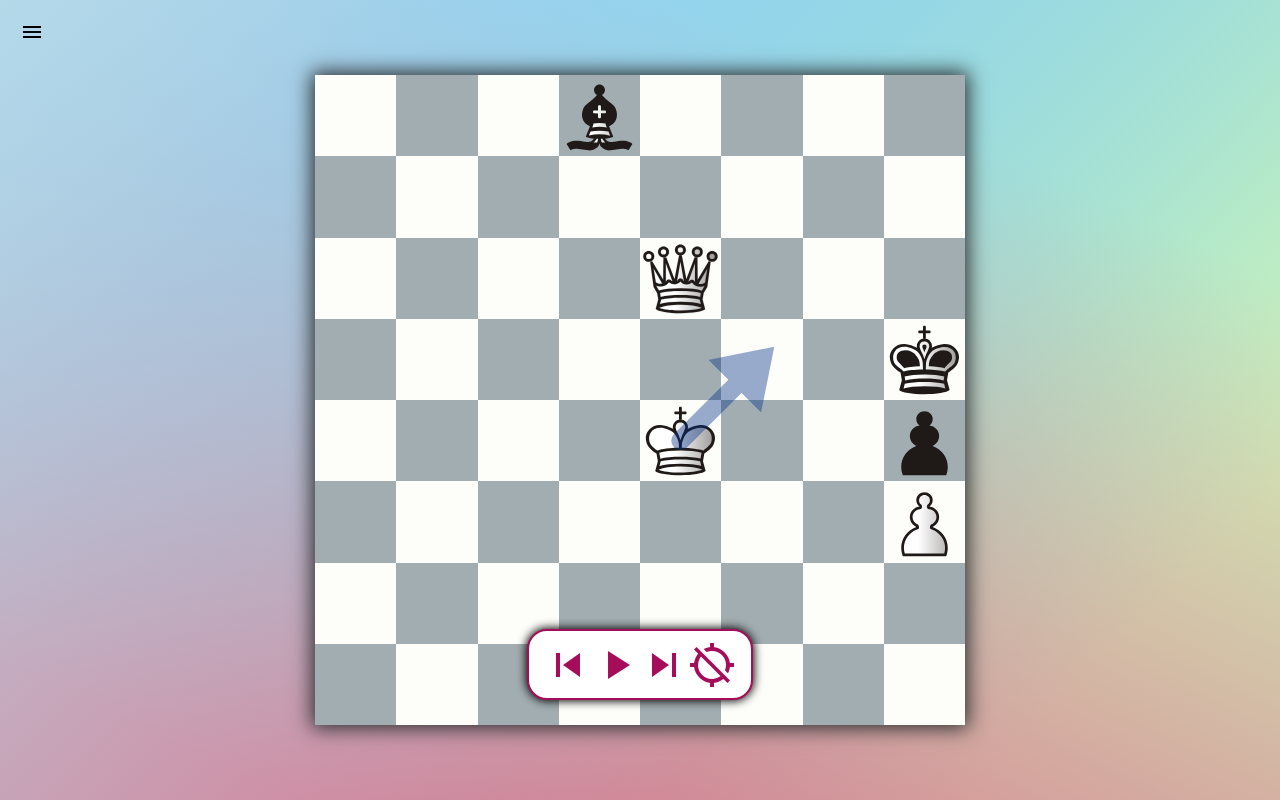
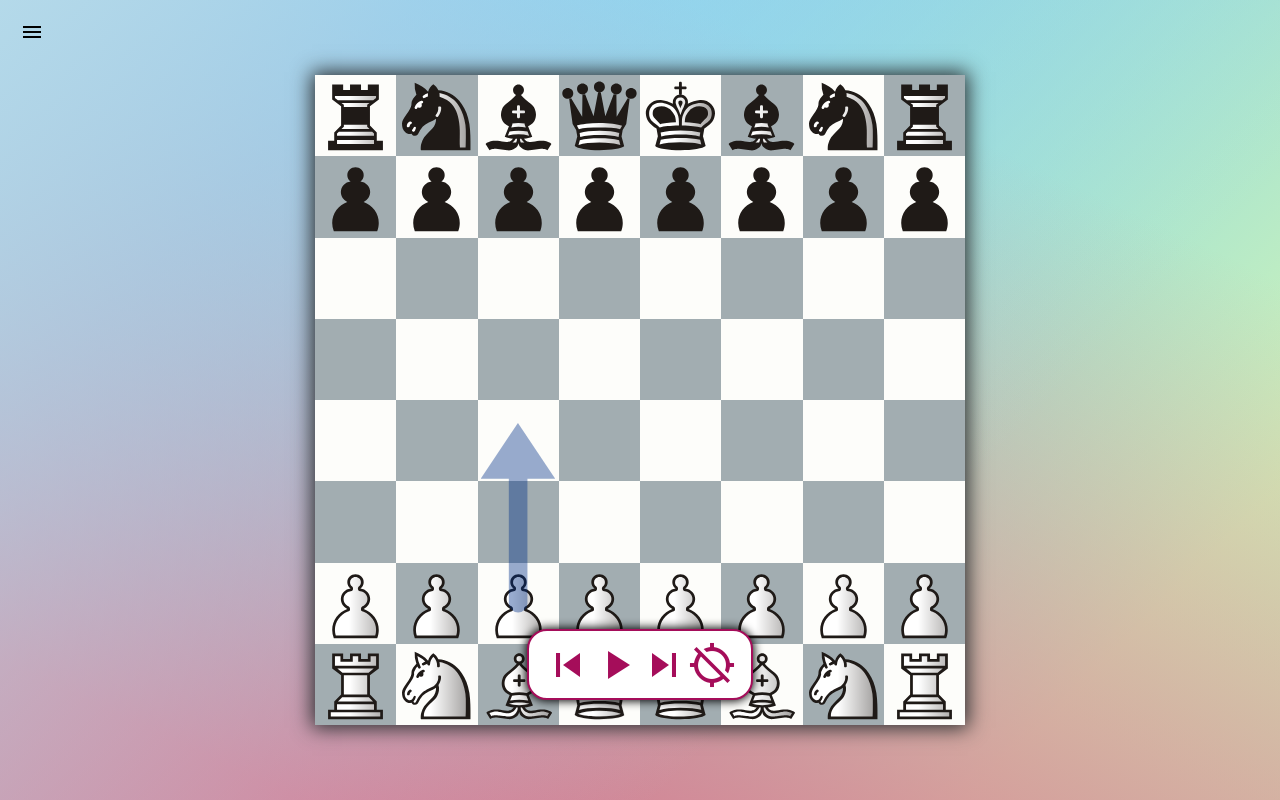
Before and after one commit to ThomasChaf/Chess, a React (Create React App) app: page /chess in a window 1280 px wide. Built offline with nearby package versions, Linux system fonts and the light colour scheme.

Commit message:
Mat #3 + better parser

```diff
--- a/src/app/Chess/useAnalyse/analyst.ts
+++ b/src/app/Chess/useAnalyse/analyst.ts
@@ -1,19 +1,34 @@
-import { PieceColor, PieceType, Play } from "core/chess";
+import { PieceColor, Play } from "core/chess";
 import { Board } from "core/chess/board";
-import { comparePlay, opponentColor } from "core/chess/utils";
+import { opponentColor } from "core/chess/utils";
 import { Move } from "./position";
-import { displayPlay } from "./utils";
 
 export class Analyst {
-  static computeMoves(initialBoard: Board, color: PieceColor, depth: number): Move[] {
-    if (depth === 0) return [];
+  moves: Move[] | null = null;
 
-    const moves: Move[] = [];
-    const pieces = initialBoard.getPieces({ color });
+  findBestMove(): Move | undefined {
+    if (!this.moves) return;
+    return this.moves.filter((move: Move) => move.analyse?.checkMate)[0];
+  }
 
-    if (depth === 2) {
-      console.log(pieces);
+  computeMoves(initialBoard: Board, color: PieceColor, depth: number, moves: Move[] | null): Move[] | null {
+    if (depth === 0) return null;
+
+    if (moves) {
+      for (let move of moves) {
+        const { board } = move;
+        const opp = this.computeMoves(board, opponentColor(color), depth - 1, move.opponentMoves);
+        if (!move.opponentMoves) {
+          move.opponentMoves = opp;
+        }
+        move.computePostAnalyse(color);
+        if (move.analyse?.checkMate) return null;
+      }
+      return null;
     }
+
+    let newMoves: Move[] = [];
+    const pieces = initialBoard.getPieces(color);
 
     for (let piece of pieces) {
       const destinations = initialBoard.computePossibleDestinations(piece);
@@ -21,54 +36,48 @@ export class Analyst {
         const board = Board.copy(initialBoard);
         const play = board.applyMove({ from: piece.position, to: destination });
         const move = new Move(board, play);
-        if (
-          depth === 2 &&
-          comparePlay(play, {
-            move: { from: [5, 6], to: [7, 6] },
-            piece: {
-              id: "3",
-              type: PieceType.Queen,
-              color: PieceColor.White,
-              row: 6,
-              col: 7
-            }
-          } as Play)
-        ) {
-          debugger;
-          console.log(play);
-          board.display();
-          console.log(move.opponentMoves);
+        const forbidden = move.computePreAnalyse(color);
+        if (forbidden) continue;
 
-          move.opponentMoves = Analyst.computeMoves(board, opponentColor(color), depth - 1).filter((opponentMove) => {
-            return opponentMove.analyse && !opponentMove.analyse.kingAttacked;
-          });
-          move.opponentMoves.forEach((x) => {
-            console.log(displayPlay(x.lastPlay));
-          });
-        } else {
-          move.opponentMoves = Analyst.computeMoves(board, opponentColor(color), depth - 1);
-        }
+        move.opponentMoves = this.computeMoves(board, opponentColor(color), depth - 1, null);
 
-        move.computeAnalyse(color);
-        moves.push(move);
+        move.computePostAnalyse(color);
+        newMoves.push(move);
       }
     }
 
-    return moves;
+    newMoves.sort((m1, m2) => m1.compare(m2));
+    if (newMoves[0]?.analyse?.checkMate) {
+      newMoves = [newMoves[0]];
+    }
+
+    if (newMoves.length === 1 && depth === 1) {
+      const forcedMove = newMoves[0];
+      forcedMove.opponentMoves = this.computeMoves(forcedMove.board, opponentColor(color), depth + 1, null);
+      forcedMove.computePostAnalyse(color);
+    }
+
+    return newMoves;
   }
 
-  public find(board: Board, lastPlay: Play): Play[] | null {
-    console.time("concatenation");
+  static find(board: Board, lastPlay: Play): Move | undefined {
     const color = opponentColor(lastPlay.piece.color) || PieceColor.White;
 
-    console.log(lastPlay, color);
+    const analyst = new Analyst();
 
-    const myMoves = Analyst.computeMoves(board, color, 2);
-    console.log(myMoves);
-    for (let move of myMoves) {
-      if (move.analyse?.checkMate) return [move.lastPlay];
+    let depth = 1;
+    while (depth < 5) {
+      const moves = analyst.computeMoves(board, color, depth, analyst.moves);
+      if (!analyst.moves) {
+        analyst.moves = moves;
+      }
+
+      const checkMove = analyst.findBestMove();
+      if (checkMove) return checkMove;
+
+      depth++;
     }
 
-    return null;
+    return undefined;
   }
 }
--- a/src/app/Chess/useAnalyse/analyst.types.ts
+++ b/src/app/Chess/useAnalyse/analyst.types.ts
@@ -1,5 +1,5 @@
 export interface Analyse {
   checkMate: boolean;
-  kingAttacked: boolean;
+  forcedMate: boolean;
   opponentKingAttacked: boolean;
 }
--- a/src/app/Chess/useAnalyse/index.ts
+++ b/src/app/Chess/useAnalyse/index.ts
@@ -2,7 +2,6 @@ import { useState } from "react";
 import { Game } from "core/chess";
 
 import { Analyst } from "./analyst";
-import { displaySuggestion } from "./utils";
 
 export const useAnalyse = (game: Game) => {
   const [loading, setLoading] = useState<boolean>(false);
@@ -10,12 +9,13 @@ export const useAnalyse = (game: Game) => {
   const analyse = () => {
     setLoading(true);
 
-    const analyst = new Analyst();
     const lastPlay = game.getLastPlay();
     if (lastPlay) {
-      const result = analyst.find(game.board, lastPlay);
+      const result = Analyst.find(game.board, lastPlay);
       console.log("============= FINAL RESULT: =============");
-      console.log(displaySuggestion(result));
+      result?.display();
+      console.log(result);
+      console.log("=========================================");
     }
 
     setLoading(false);
--- a/src/app/Chess/useAnalyse/position.ts
+++ b/src/app/Chess/useAnalyse/position.ts
@@ -2,29 +2,59 @@ import { PieceColor, Play } from "core/chess";
 import { Board } from "core/chess/board";
 import { opponentColor } from "core/chess/utils";
 import { Analyse } from "./analyst.types";
-import { getKing } from "./utils";
+import { displayPlay, getKing } from "./utils";
 
 export class Move {
   analyse: Analyse | undefined;
-  opponentMoves: Move[];
+  opponentMoves: Move[] | null = null;
   board: Board;
   lastPlay: Play;
 
   constructor(board: Board, lastPlay: Play) {
     this.board = board;
     this.lastPlay = lastPlay;
-    this.opponentMoves = [];
   }
 
-  public computeAnalyse(color: PieceColor) {
+  // if move is better than current return 1 otherwise -1
+  public compare(move: Move): number {
+    if (move.analyse?.checkMate || move.analyse?.forcedMate) return 1;
+
+    if (move.analyse?.opponentKingAttacked && !this.analyse?.opponentKingAttacked) return 1;
+    if (!move.analyse?.opponentKingAttacked && this.analyse?.opponentKingAttacked) return -1;
+    return (this.opponentMoves || []).length - (move.opponentMoves || []).length;
+  }
+
+  public computePreAnalyse(color: PieceColor): boolean {
     const king = getKing(this.board, color);
     const opponentKing = getKing(this.board, opponentColor(color));
+    if (!king || !opponentKing) return true;
+
+    return this.board.isPositionDefended(king.position, color);
+  }
+
+  public computePostAnalyse(color: PieceColor) {
+    const opponentKing = getKing(this.board, opponentColor(color));
+
     const opponentKingAttacked = this.board.isPositionDefended(opponentKing.position, opponentColor(color));
 
     this.analyse = {
-      checkMate: opponentKingAttacked && this.opponentMoves.length === 0,
-      kingAttacked: this.board.isPositionDefended(king.position, color),
+      checkMate: false,
+      forcedMate: false,
       opponentKingAttacked
     };
+    if (this.opponentMoves) {
+      this.analyse.checkMate = opponentKingAttacked && this.opponentMoves.every((move) => move.analyse?.forcedMate);
+      this.analyse.forcedMate = this.opponentMoves.some((move) => move.analyse?.checkMate);
+    }
+  }
+
+  public display() {
+    console.log("DISPLAY MOVE: ============", this.analyse);
+    this.board.display();
+    displayPlay(this.lastPlay, "MY");
+    this.opponentMoves &&
+      this.opponentMoves.forEach((x) => {
+        displayPlay(x.lastPlay, "O:");
+      });
   }
 }
--- a/src/app/Chess/useAnalyse/utils.ts
+++ b/src/app/Chess/useAnalyse/utils.ts
@@ -1,14 +1,12 @@
 import { PieceColor, PieceType, Play } from "core/chess";
 import { Board } from "core/chess/board";
 
-export const displayPlay = ({ move, piece }: Play): string => {
-  return `${JSON.stringify(move)} ${piece.type} ${piece.color}`;
+export const displayPlay = (play: Play | undefined, suffix: string = "") => {
+  if (!play) {
+    console.log("NO PLAY");
+  } else {
+    console.log(suffix, `${JSON.stringify(play.move)} ${play.piece.type} ${play.piece.color}`);
+  }
 };
 
-export const displaySuggestion = (plays: Play[] | null): string => {
-  if (!plays) return "null";
-
-  return `${plays.map(displayPlay).join("\n")}`;
-};
-
-export const getKing = (board: Board, color: PieceColor) => board.getPieces({ type: PieceType.King, color })[0];
+export const getKing = (board: Board, color: PieceColor) => board.getPieces(color, { type: PieceType.King })[0];
--- a/src/app/index.tsx
+++ b/src/app/index.tsx
@@ -14,13 +14,29 @@ export const App = () => {
   const [game, setGame] = useState<Game>(new Game());
 
   useEffect(() => {
+    // const nGame = parse(
+    //   '[Event "Rated Bullet game"]\n[Site "https://lichess.org/kBrG5XZ6"]\n[Date "2021.08.17"]\n[White "Totolebarjo"]\n[Black "fadu94"]\n[Result "1-0"]\n[UTCDate "2021.08.17"]\n[UTCTime "00:59:57"]\n[WhiteElo "1448"]\n[BlackElo "1450"]\n[WhiteRatingDiff "+6"]\n[BlackRatingDiff "-6"]\n[Variant "Standard"]\n[TimeControl "120+1"]\n[ECO "B10"]\n[Opening "Caro-Kann Defense"]\n[Termination "Normal"]\n1. e4 c6 2. Nc3 d5 3. exd5 cxd5 4. d4 g6 5. Nf3 Bg7 6. Bd3 Nf6 7. O-O O-O 8. b3 Nc6 9. Bb2 Bg4 10. Be2 Rc8 11. h3 Bxf3 12. Bxf3 e6 13. Re1 Qb6 14. Ne2 Ne4 15. Rb1 Nb4 16. c3 Nxa2 17. Ra1 Naxc3 18. Nxc3 Nxc3 19. Bxc3 Rxc3 20. Ra4 a6 21. Re3 Rfc8 22. Rxc3 Rxc3 23. Qd2 Qxb3 24. Bd1 Qxa4 25. Bxa4 Ra3 26. Bd1 Ra1 27. Kh2 b5 28. Bf3 a5 29. Qc3 Rf1 30. Qxa5 Rxf2 31. Qxb5 Bxd4 32. Qe8+ Kg7 33. Qe7 Bf6 34. Qd6 e5 35. Qb6 e4 36. Qxf2 exf3 37. gxf3 d4 38. Kg3 Be5+ 39. f4 Bf6 40. Kg4 h5+ 41. Kf3 g5 42. fxg5 Bxg5 43. Qxd4+ Bf6 44. Qh4 Kh6 45. Qf4+ Bg5 46. Qxf7 h4 47. Qe6+ Kh5 48. Ke4 Bd8 49. Kf5 Bg5 50. Qg6# 1-0'
+    // );
+
+    // const nGame = parse(
+    //   '[Event "Rated Rapid game"]\n[Site "https://lichess.org/3WgJV8yb"]\n[Date "2021.09.10"]\n[White "Frundsberg1"]\n[Black "DrBoomkestien"]\n[Result "0-1"]\n[UTCDate "2021.09.10"]\n[UTCTime "09:11:13"]\n[WhiteElo "2499"]\n[BlackElo "2395"]\n[WhiteRatingDiff "-7"]\n[BlackRatingDiff "+8"]\n[Variant "Standard"]\n[TimeControl "600+0"]\n[ECO "B13"]\n[Opening "Caro-Kann Defense: Panov Attack, Modern Defense, Carlsbad Line"]\n[Termination "Time forfeit"]\n1. e4 c6 2. d4 d5 3. exd5 cxd5 4. c4 Nf6 5. Nc3 Nc6 6. Bg5 e6 7. c5 Be7 8. Nf3 h6 9. Bf4 O-O 10. Bb5 Nh5 11. Be3 Nf6 12. O-O a6 13. Bxc6 bxc6 14. Ne5 Bb7 15. b4 Rb8 16. a4 Nd7 17. Bf4 Nxe5 18. Bxe5 Rc8 19. b5 axb5 20. axb5 cxb5 21. Nxb5 f6 22. Bg3 Ra8 23. Qg4 Qd7 24. Rxa8 Rxa8 25. Nc7 f5 26. Qe2 Ra4 27. Nxe6 Ba6 28. Qe5 Bf6 29. Qb8+ Bc8 30. Nf4 Bxd4 31. Qb3 Rc4 32. h4 g5 33. hxg5 hxg5 34. Nh5 f4 35. Rd1 fxg3 36. Rxd4 gxf2+ 37. Kf1 Qe6 38. Rd1 Ba6 39. Qb8+ Kh7 40. Kxf2 Rc2+ 41. Kg1 Qe3+ 42. Kh2 Rxg2+ 43. Kxg2 Qe2+ 44. Kg3 Qxd1 45. Qc7+ Kh6 46. Qd6+ Kxh5 47. Qxa6 Qg4+ 48. Kf2 Qf4+ 49. Ke2 Qd4 50. Kf1 Qe4 51. Kf2 Qf4+ 52. Kg1 Qe4 53. Kf1 Qb1+ 54. Kg2 Qe4+ 55. Kg3 Qf4+ 56. Kg2 Kg4 57. Kg1 Qe4 0-1'
+    // );
+
+    // const nGame = parse(
+    //   '[Event "Rated Rapid game"]\n[Site "https://lichess.org/6vyYqbwl"]\n[Date "2017.03.06"]\n[White "docti"]\n[Black "marmat2"]\n[Result "0-1"]\n[UTCDate "2017.03.06"]\n[UTCTime "12:15:35"]\n[WhiteElo "1725"]\n[BlackElo "1760"]\n[WhiteRatingDiff "-9"]\n[BlackRatingDiff "+9"]\n[Variant "Standard"]\n[TimeControl "600+3"]\n[ECO "B20"]\n[Opening "Sicilian Defense: Staunton-Cochrane Variation"]\n[Termination "Normal"]\n1. e4 c5 2. c4 Nc6 3. Nc3 e6 4. d3 a6 5. Nf3 Nf6 6. Be2 Nd4 7. Be3 Nxe2 8. Qxe2 Ng4 9. h3 Nxe3 10. fxe3 Be7 11. O-O O-O 12. Rf2 Qc7 13. Nd2 Bg5 14. Rf3 b6 15. Rb1 Bb7 16. a3 Rae8 17. Qf2 f5 18. Rf1 f4 19. exf4 Rxf4 20. Rxf4 Bf6 21. Qg3 Be5 22. Qf3 Bxf4 23. Qxf4 Qxf4 24. Rxf4 Rf8 25. Rxf8+ Kxf8 26. Kf2 Kf7 27. Kf3 g5 28. Kg4 Kg6 29. g3 b5 30. cxb5 axb5 31. Nxb5 d5 32. Nd6 Ba6 33. exd5 Bxd3 34. dxe6 Be2+ 35. Nf3 h5# 0-1'
+    // );
+
+    // const nGame = parse(
+    //   '[Event "Rated Blitz game"]\n[Site "https://lichess.org/efcvL4qF"]\n[Date "2017.05.27"]\n[White "lidbo"]\n[Black "maniospas"]\n[Result "0-1"]\n[UTCDate "2017.05.27"]\n[UTCTime "23:08:42"]\n[WhiteElo "1502"]\n[BlackElo "1506"]\n[WhiteRatingDiff "-12"]\n[BlackRatingDiff "+10"]\n[Variant "Standard"]\n[TimeControl "30+11"]\n[ECO "B06"]\n[Opening "Modern Defense: Two Knights Variation"]\n[Termination "Normal"]\n1. e4 d6 2. Nf3 g6 3. Nc3 Bg7 4. d4 Nd7 5. Bd3 e5 6. Be3 Ne7 7. O-O O-O 8. d5 b6 9. Qe2 Nc5 10. Qd2 f5 11. Bh6 f4 12. Bxg7 Kxg7 13. Ng5 Ng8 14. b4 Nxd3 15. Ne6+ Bxe6 16. dxe6 Nxb4 17. Nd5 Nxd5 18. Qxd5 Qe7 19. g3 Nf6 20. Qc4 fxg3 21. fxg3 Rfe8 22. Rf2 Qxe6 23. Qxc7+ Re7 24. Qc6 Rc8 25. Qa4 a5 26. Raf1 Nh5 27. Qb5 Rb7 28. Qd3 Rc4 29. Qe3 b5 30. Rf8 Rbc7 31. Qg5 Rxe4 32. h3 Qxh3 33. R8f7+ Rxf7 34. Rxf7+ Kxf7 35. Qd8 Qxg3+ 0-1'
+    // );
+
     const nGame = parse(
-      '[Event "Rated Bullet game"]\n[Site "https://lichess.org/kBrG5XZ6"]\n[Date "2021.08.17"]\n[White "Totolebarjo"]\n[Black "fadu94"]\n[Result "1-0"]\n[UTCDate "2021.08.17"]\n[UTCTime "00:59:57"]\n[WhiteElo "1448"]\n[BlackElo "1450"]\n[WhiteRatingDiff "+6"]\n[BlackRatingDiff "-6"]\n[Variant "Standard"]\n[TimeControl "120+1"]\n[ECO "B10"]\n[Opening "Caro-Kann Defense"]\n[Termination "Normal"]\n1. e4 c6 2. Nc3 d5 3. exd5 cxd5 4. d4 g6 5. Nf3 Bg7 6. Bd3 Nf6 7. O-O O-O 8. b3 Nc6 9. Bb2 Bg4 10. Be2 Rc8 11. h3 Bxf3 12. Bxf3 e6 13. Re1 Qb6 14. Ne2 Ne4 15. Rb1 Nb4 16. c3 Nxa2 17. Ra1 Naxc3 18. Nxc3 Nxc3 19. Bxc3 Rxc3 20. Ra4 a6 21. Re3 Rfc8 22. Rxc3 Rxc3 23. Qd2 Qxb3 24. Bd1 Qxa4 25. Bxa4 Ra3 26. Bd1 Ra1 27. Kh2 b5 28. Bf3 a5 29. Qc3 Rf1 30. Qxa5 Rxf2 31. Qxb5 Bxd4 32. Qe8+ Kg7 33. Qe7 Bf6 34. Qd6 e5 35. Qb6 e4 36. Qxf2 exf3 37. gxf3 d4 38. Kg3 Be5+ 39. f4 Bf6 40. Kg4 h5+ 41. Kf3 g5 42. fxg5 Bxg5 43. Qxd4+ Bf6 44. Qh4 Kh6 45. Qf4+ Bg5 46. Qxf7 h4 47. Qe6+ Kh5 48. Ke4 Bd8 49. Kf5 Bg5 50. Qg6# 1-0'
+      '[Event "Rated Rapid game"]\n[Site "https://lichess.org/gYiTebGO"]\n[Date "2021.03.14"]\n[White "CHECKPIT"]\n[Black "AdihuyHuyy"]\n[Result "0-1"]\n[UTCDate "2021.03.14"]\n[UTCTime "04:25:27"]\n[WhiteElo "2054"]\n[BlackElo "2008"]\n[WhiteRatingDiff "-6"]\n[BlackRatingDiff "+7"]\n[Variant "Standard"]\n[TimeControl "600+0"]\n[ECO "A23"]\n[Opening "English Opening: King\'s English Variation, Two Knights Variation, Keres Variation"]\n[Termination "Normal"]\n1. c4 e5 2. Nc3 c6 3. g3 Nf6 4. Bg2 d5 5. cxd5 cxd5 6. d4 e4 7. e3 Bb4 8. Ne2 O-O 9. h3 Be6 10. O-O Nc6 11. a3 Bd6 12. Nb5 Be7 13. Kh2 Qd7 14. Nf4 Na5 15. Nc3 Nc4 16. Nxe6 fxe6 17. Ne2 Nd6 18. Bd2 Rac8 19. Nf4 Nf5 20. Bc3 g5 21. Nh5 h6 22. Nxf6+ Rxf6 23. Qe2 Bd6 24. Rac1 Kg7 25. Qg4 Nh4 26. Bxe4 dxe4 27. Qxe4 Nf3+ 28. Kg2 Rcf8 29. d5 e5 30. Bb4 Bxb4 31. Qxb4 Qxd5 32. Rc7+ Kg6 33. e4 Qd3 34. Qxb7 Ne1+ 35. Kg1 Rxf2 36. Rxf2 Qxg3+ 0-1'
     );
 
     nGame.autoplay = false;
-    nGame.interval = 1500;
-    nGame.moveForwardTo(48.5);
+    nGame.interval = 800;
+    // nGame.moveForwardTo(1);
     setGame(nGame);
   }, []); // eslint-disable-line
 
--- a/src/core/chess/board.ts
+++ b/src/core/chess/board.ts
@@ -9,7 +9,6 @@ export interface PieceFilters {
   row?: number;
   col?: number;
   type?: PieceType;
-  color?: PieceColor;
 }
 
 export class Board {
@@ -34,14 +33,14 @@ export class Board {
     if (piece) piece.type = promotion;
   };
 
-  public getPieces = (filters?: PieceFilters): Piece[] => {
+  public getPieces = (color?: PieceColor, filters?: PieceFilters): Piece[] => {
     if (!filters) return this.pieces;
 
     return this.pieces.filter(
       (p: Piece) =>
+        (!color || color === p.color) &&
         (!filters.row || filters.row === p.row) &&
         (!filters.col || filters.col === p.col) &&
-        (!filters.color || filters.color === p.color) &&
         (!filters.type || filters.type === p.type)
     );
   };
@@ -52,7 +51,7 @@ export class Board {
 
   private isExisting = (position: BoardPosition): boolean => {
     const [col, row] = position;
-    return !(row < 1 || row > 8 || col < 0 || col > 8);
+    return !(row < 1 || row > 8 || col < 1 || col > 8);
   };
 
   private isAvailable = (position: BoardPosition): boolean => {
@@ -266,7 +265,7 @@ export class Board {
   public display = () => {
     for (let row = 8; row > 0; row -= 1) {
       let rowText = "";
-      for (let col = 0; col < 9; col += 1) {
+      for (let col = 1; col < 9; col += 1) {
         const piece = this.getPieceAt([col, row]);
         rowText += piece ? `[${piece.color === PieceColor.White ? "W" : "B"}${piece.type[0]}]` : "[__]";
       }
--- a/src/core/chess/game-factory.ts
+++ b/src/core/chess/game-factory.ts
@@ -1,45 +1,68 @@
 import _ from "lodash";
+
+import { Move } from "app/chess/useAnalyse/position";
 
 import { PieceColor, PieceType, BoardPosition, Play, Promotion } from "./chess-d";
 import { parseCol, parseRow, parseType, isSameBox, isPawn } from "./utils";
 import { Piece } from "./piece";
 import { Game } from "./game";
-import { PieceFilters } from "./board";
+import { Board, PieceFilters } from "./board";
 
 class GameFactory {
   private game: Game = new Game();
 
-  private findPiece = (filters: PieceFilters, to: BoardPosition): Piece => {
-    const piece = this.game.board.getPieces(filters).find((piece) => {
+  private isPossiblePlay = (piece: Piece, to: BoardPosition) => {
+    const play = { move: { from: piece.position, to }, piece };
+
+    const board = Board.copy(this.game.board);
+    board.applyMove(play.move);
+
+    const move = new Move(board, play);
+    return !move.computePreAnalyse(piece.color);
+  };
+
+  private getPossiblePieces = (color: PieceColor, filters: PieceFilters, to: BoardPosition): Piece[] => {
+    const pieces = this.game.board.getPieces(color, filters).filter((piece) => {
       return _(this.game.board.computePossibleDestinations(piece)).some((d: BoardPosition) => isSameBox(d, to));
     });
 
-    if (!piece) {
+    return pieces;
+  };
+
+  private createPlay = (color: PieceColor, filters: PieceFilters, to: BoardPosition): Play => {
+    const pieces = this.getPossiblePieces(color, filters, to).filter((piece, _, arr) => {
+      return arr.length === 1 || this.isPossiblePlay(piece, to);
+    });
+
+    if (pieces.length === 0) {
       debugger;
       throw new Error("No piece found");
     }
 
-    return piece;
+    return { move: { from: pieces[0].position, to }, piece: pieces[0] };
   };
 
   private pawnPlay = (color: PieceColor, moveBlob: string): Play => {
     const to = [parseCol(moveBlob[0]), parseRow(moveBlob[1])] as BoardPosition;
 
-    const piece = this.findPiece({ type: PieceType.Pawn, color }, to);
-
-    return { move: { from: piece.position, to }, piece };
+    return this.createPlay(color, { type: PieceType.Pawn }, to);
   };
 
-  private piecePlay = (color: PieceColor, moveBlob: string, withColumn: boolean = false): Play => {
-    const type = parseType(moveBlob[0]);
-    const col = withColumn ? parseCol(moveBlob[1]) : 0;
-    const to: BoardPosition = withColumn
-      ? [parseCol(moveBlob[2]), parseRow(moveBlob[3])]
-      : [parseCol(moveBlob[1]), parseRow(moveBlob[2])];
+  private piecePlay = (color: PieceColor, moveBlob: string): Play => {
+    const to: BoardPosition = [parseCol(moveBlob[1]), parseRow(moveBlob[2])];
+    return this.createPlay(color, { type: parseType(moveBlob[0]) }, to);
+  };
 
-    const piece = this.findPiece({ type, col, color }, to);
+  private pieceWithColPlay = (color: PieceColor, moveBlob: string): Play => {
+    const to: BoardPosition = [parseCol(moveBlob[2]), parseRow(moveBlob[3])];
 
-    return { move: { from: piece.position, to }, piece };
+    return this.createPlay(color, { type: parseType(moveBlob[0]), col: parseCol(moveBlob[1]) }, to);
+  };
+
+  private pieceWithRowPlay = (color: PieceColor, moveBlob: string): Play => {
+    const to: BoardPosition = [parseCol(moveBlob[2]), parseRow(moveBlob[3])];
+
+    return this.createPlay(color, { type: parseType(moveBlob[0]), row: parseRow(moveBlob[1]) }, to);
   };
 
   private checkEnPassant = (color: PieceColor, moveBlob: string): Play | null => {
@@ -71,9 +94,7 @@ class GameFactory {
     const col = parseCol(moveBlob[0]);
     const to = [parseCol(moveBlob[2]), parseRow(moveBlob[3])] as BoardPosition;
 
-    const piece: Piece = this.findPiece({ type: PieceType.Pawn, color, col }, to);
-
-    return { move: { from: piece.position, to }, piece };
+    return this.createPlay(color, { type: PieceType.Pawn, col }, to);
   };
 
   private pieceTake = (color: PieceColor, moveBlob: string, withColumn: boolean = false): Play => {
@@ -83,14 +104,12 @@ class GameFactory {
       ? [parseCol(moveBlob[3]), parseRow(moveBlob[4])]
       : [parseCol(moveBlob[2]), parseRow(moveBlob[3])];
 
-    const piece: Piece = this.findPiece({ type, color, col }, to);
-
-    return { move: { from: piece.position, to }, piece };
+    return this.createPlay(color, { type, col }, to);
   };
 
   private kingRock = (color: PieceColor, moveBlob: string): Play => {
     const isQueenSideRock = moveBlob.match(/O-O-O/) != null;
-    const king = this.game.board.getPieces({ type: PieceType.King, color })[0];
+    const king = this.game.board.getPieces(color, { type: PieceType.King })[0];
 
     if (color === PieceColor.White && isQueenSideRock) {
       return {
@@ -142,8 +161,12 @@ class GameFactory {
       return this.piecePlay(color, playBlob);
     }
 
+    if (playBlob.match(/^[KQRBN]\d[a-h]\d(=[RKBQ])?\+?#?$/) != null) {
+      return this.pieceWithRowPlay(color, playBlob);
+    }
+
     if (playBlob.match(/^[KQRBN][a-h][a-h]\d(=[RKBQ])?\+?#?$/) != null) {
-      return this.piecePlay(color, playBlob, true);
+      return this.pieceWithColPlay(color, playBlob);
     }
 
     if (playBlob.match(/^[a-h]x[a-h]\d(=[RKBQ])?\+?#?$/) != null) {
@@ -169,11 +192,9 @@ class GameFactory {
   };
 
   private parsePlay = (color: PieceColor, playBlob: string): Play | null => {
-    if (playBlob.match(/^(1-0)|(0-1)|(1\/2-1\/2)$/) != null) {
-      return null;
-    }
+    if (playBlob.match(/^(1-0)|(0-1)|(1\/2-1\/2)$/) != null) return null;
+
     const play = this.computeRawPlay(color, playBlob);
-
     if (!play.taken) play.taken = this.game.board.getPieceAt(play.move.to);
 
     play.promotion = this.parsePromotion(playBlob, play);
@@ -210,6 +231,7 @@ class GameFactory {
 
     return this.game;
   };
+  currentPlay: Play = {} as Play;
 }
 
 export const parse = (blob: string): Game => {
```
